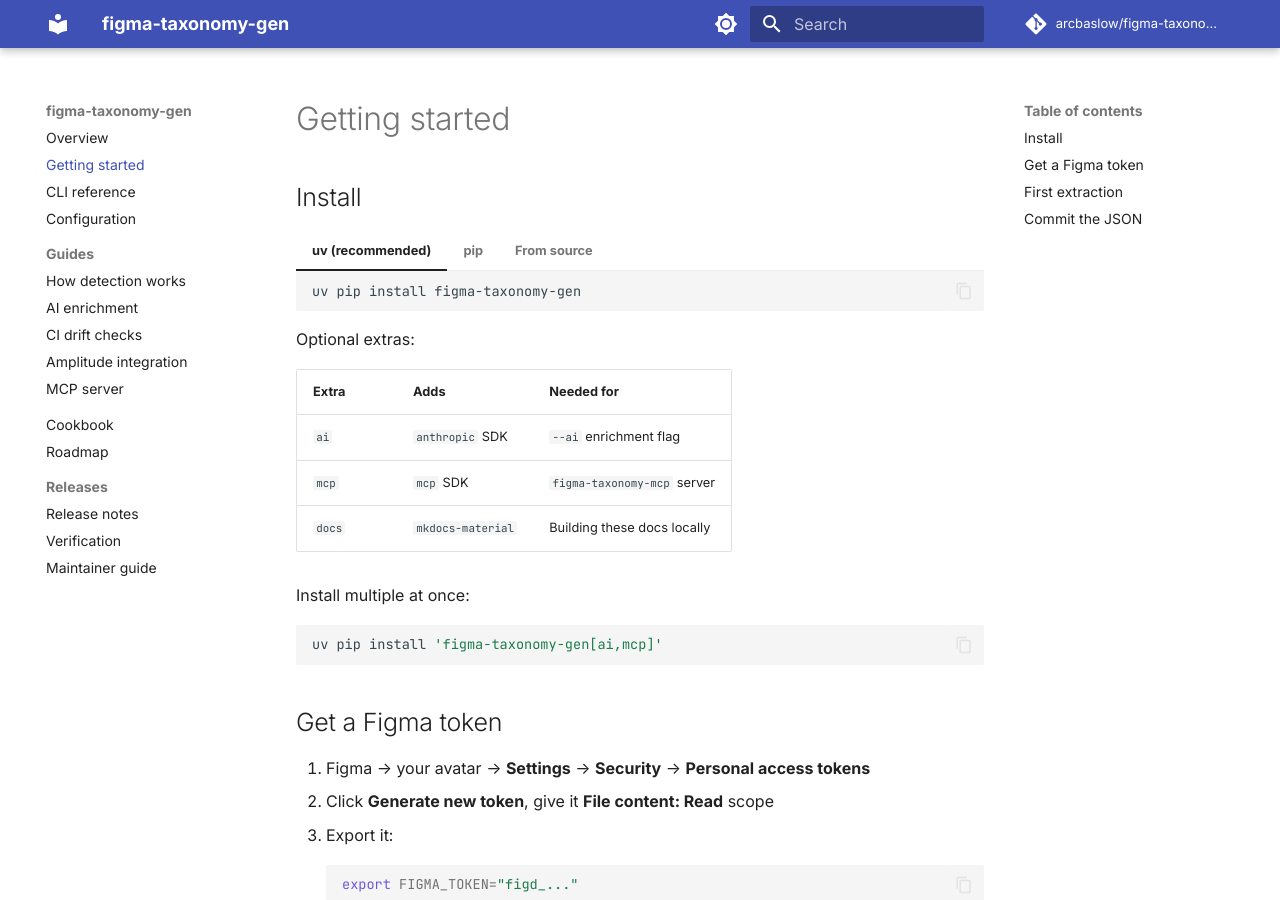
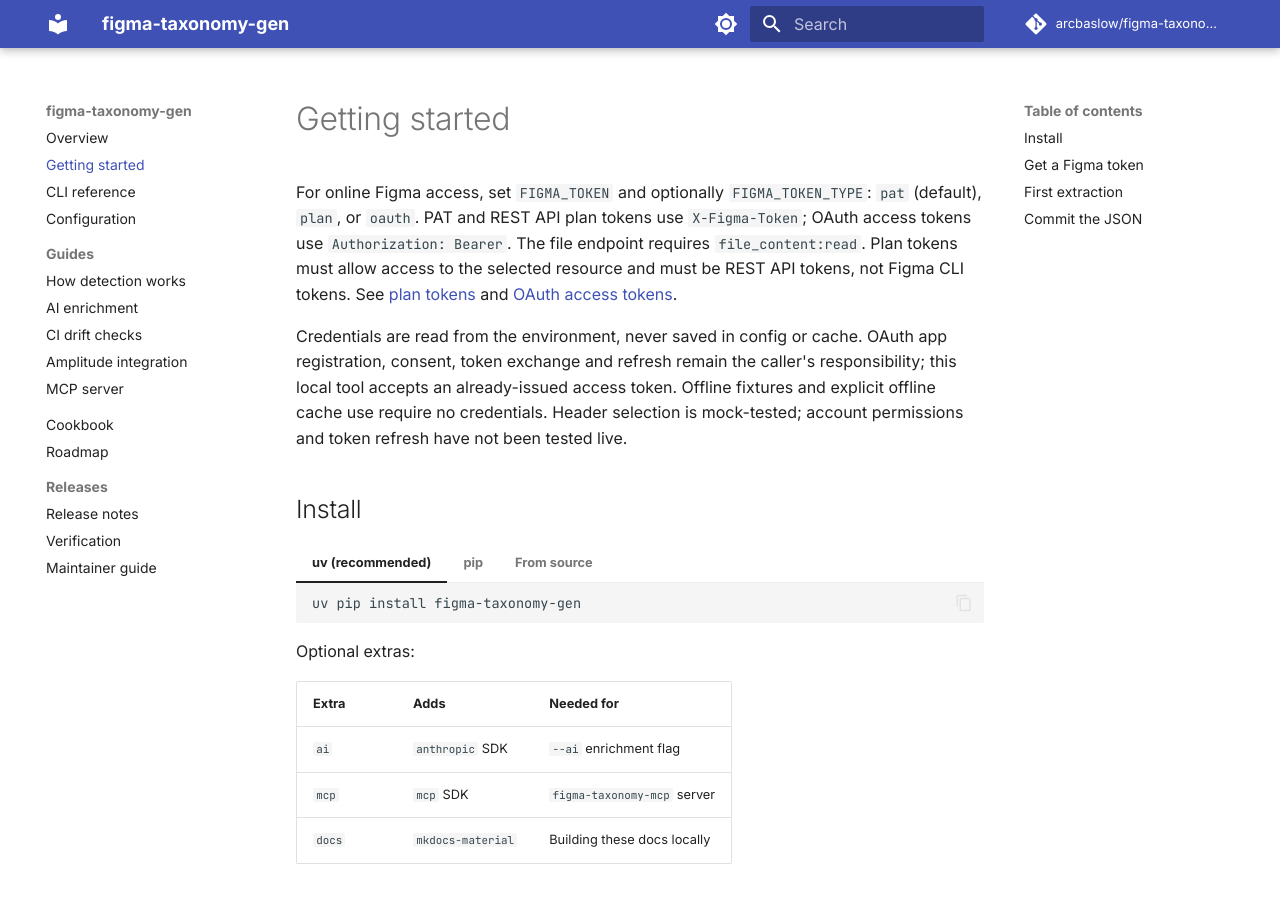
Before and after one commit to arcbaslow/figma-taxonomy-gen, an MkDocs documentation site: the page built from docs/getting-started.md, in a window 1280 px wide and 900 px high. Built offline with MkDocs 1.6.1 and Material for MkDocs 9.7.7, drawn with Linux system fonts in a browser that asks for light colours; comment, search, counter and statistics services are not loaded.

Commit message:
Support explicit Figma plan and OAuth token types

```diff
--- a/docs/getting-started.md
+++ b/docs/getting-started.md
@@ -1,4 +1,18 @@
 # Getting started
+
+For online Figma access, set `FIGMA_TOKEN` and optionally `FIGMA_TOKEN_TYPE`:
+`pat` (default), `plan`, or `oauth`. PAT and REST API plan tokens use
+`X-Figma-Token`; OAuth access tokens use `Authorization: Bearer`. The file
+endpoint requires `file_content:read`. Plan tokens must allow access to the
+selected resource and must be REST API tokens, not Figma CLI tokens.
+See [plan tokens](https://developers.figma.com/docs/rest-api/plan-access-tokens/)
+and [OAuth access tokens](https://developers.figma.com/docs/rest-api/oauth-apps/).
+
+Credentials are read from the environment, never saved in config or cache. OAuth
+app registration, consent, token exchange and refresh remain the caller's
+responsibility; this local tool accepts an already-issued access token. Offline
+fixtures and explicit offline cache use require no credentials. Header selection
+is mock-tested; account permissions and token refresh have not been tested live.
 
 ## Install
 
```
Also changed, not shown: CHANGELOG.md (+2 -0 lines), CLAUDE.md (+3 -2 lines), README.md (+2 -0 lines), docs/ROADMAP.md (+6 -1 lines), 2 other files.
